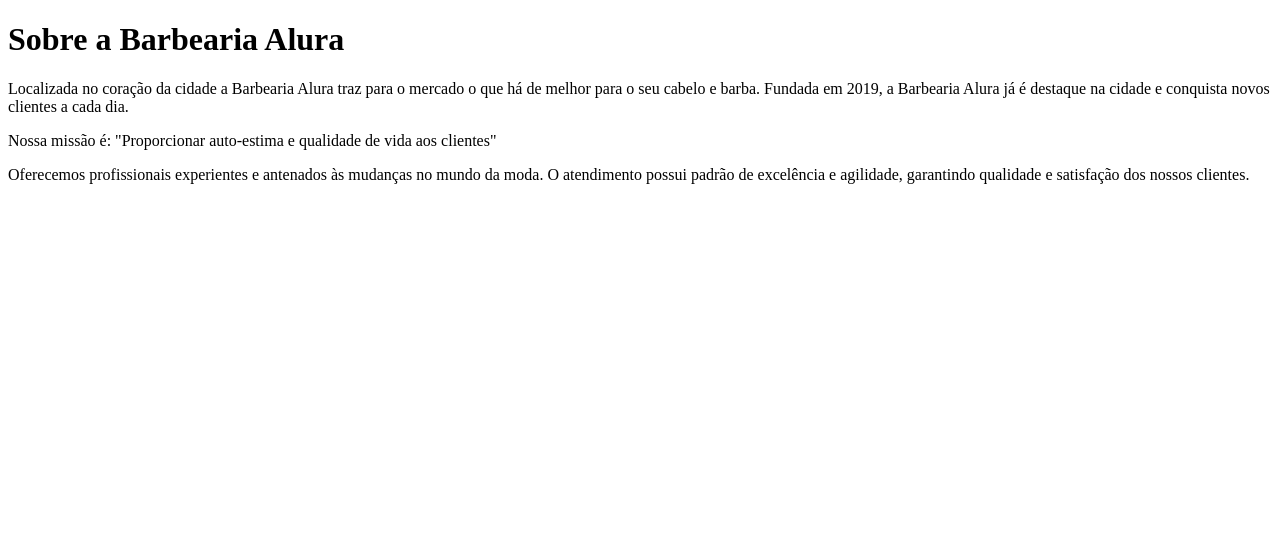
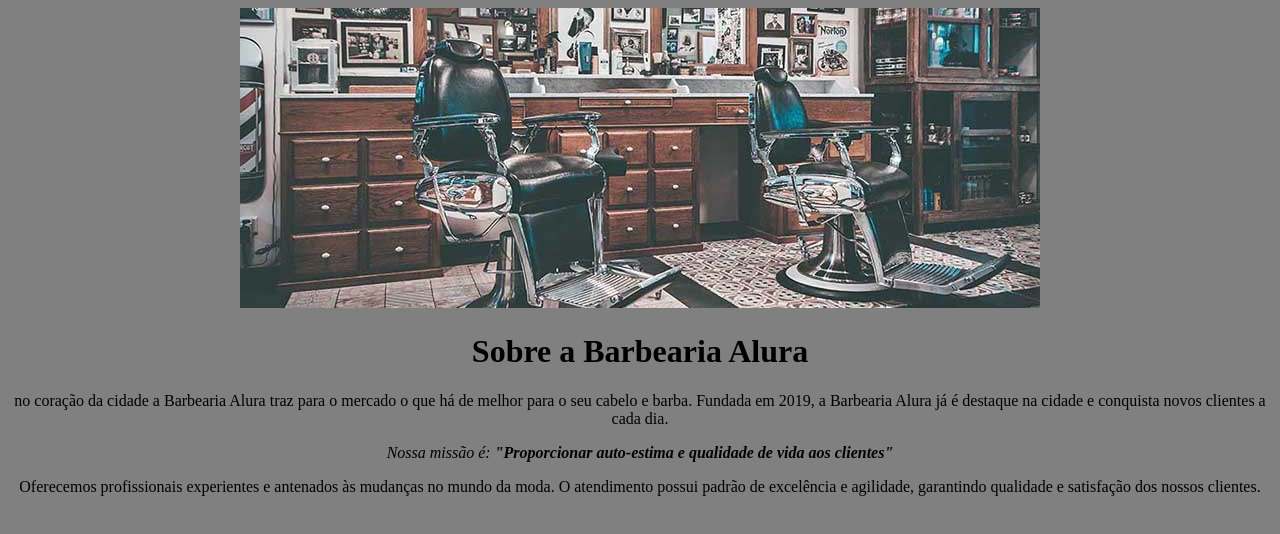
Before and after one commit to mavislopes/barbeariaaluramavi1b, a plain HTML site: page index.html in a window 1280 px wide. Drawn offline with Linux system fonts and the light colour scheme.

Commit message:
Update index.html

```diff
--- a/index.html
+++ b/index.html
@@ -5,16 +5,18 @@
     <meta http-equiv="X-UA-Compatible" content="IE=edge">
     <meta name="viewport" content="width=device-width, initial-scale=1.0">
     <title>BARBEARIA ALURA</title>
+    <link rel="stylesheet" href="style.css">
 </head>
 <body>
+    <img src="banner.jpg" alt="" srcset="">
   <h1>Sobre a Barbearia Alura</h1>
-    <p>Localizada no coração da cidade a Barbearia Alura traz para o mercado o que há
+    <p class="paragrafo1">no coração da cidade a </strong> Barbearia Alura </strong> traz para o mercado o que há
     de melhor para o seu cabelo e barba. Fundada em 2019, a Barbearia Alura já é
     destaque na cidade e conquista novos clientes a cada dia. </p>
 
-    <p> Nossa missão é: "Proporcionar auto-estima e qualidade de vida aos clientes"</p>
+    <p class="paragrafo2"><em> Nossa missão é: <strong> "Proporcionar auto-estima e qualidade de vida aos clientes"</strong></em></p>
 
-    <p> Oferecemos profissionais experientes e antenados às mudanças no mundo
+    <p class="paragrafo3">Oferecemos profissionais experientes e antenados às mudanças no mundo
         da moda. O atendimento possui padrão de excelência e agilidade,
         garantindo qualidade e satisfação dos nossos clientes.</p>
 
```
